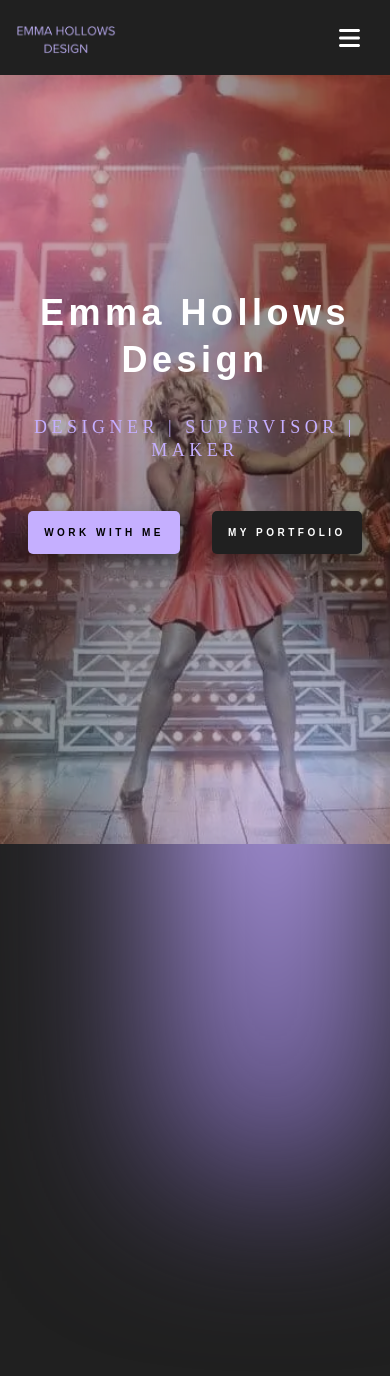
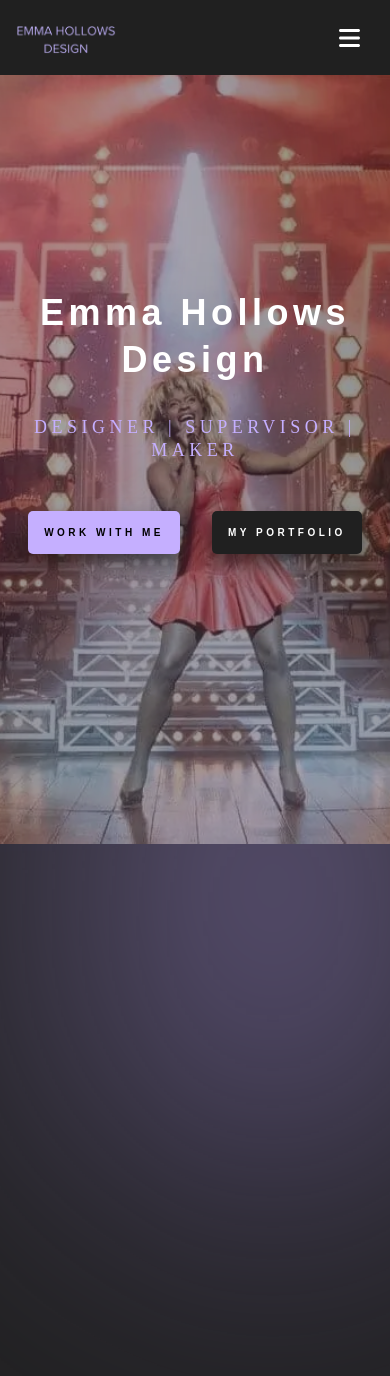
Before and after one commit to curveservices/emma-hollows-design, a React (Vite) app: page / in a window 390 px wide. Shown: the top 1376 px of the page. Built offline with nearby package versions, Linux system fonts and the light colour scheme.

Commit message:
Remove redundant z-index from app styles and retain font properties for consistency

```diff
--- a/src/layout/main/index.scss
+++ b/src/layout/main/index.scss
@@ -1,7 +1,6 @@
 .app {
-  z-index: 0;
-    font-family: "Proxima Nova", sans-serif;
-    font-display: swap;
+  font-family: "Proxima Nova", sans-serif;
+  font-display: swap;
   .blurs {
       position: fixed;
       top: 0;
@@ -183,9 +182,6 @@
           right: 0vw;
           width: 60vw;
         }
-        .blur-left, .blur-right {
-          filter: blur(80px);
-        }
       }
     .home-page,
     .about-page,
```
